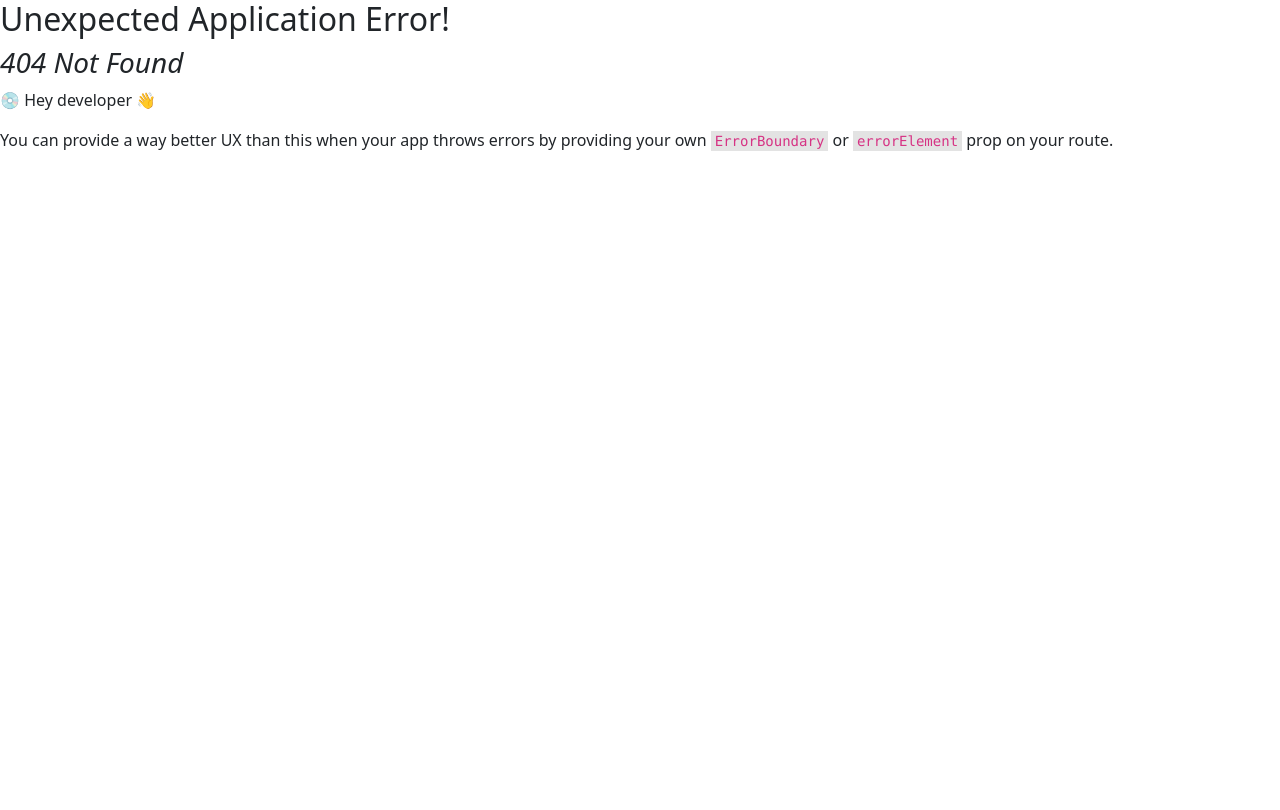
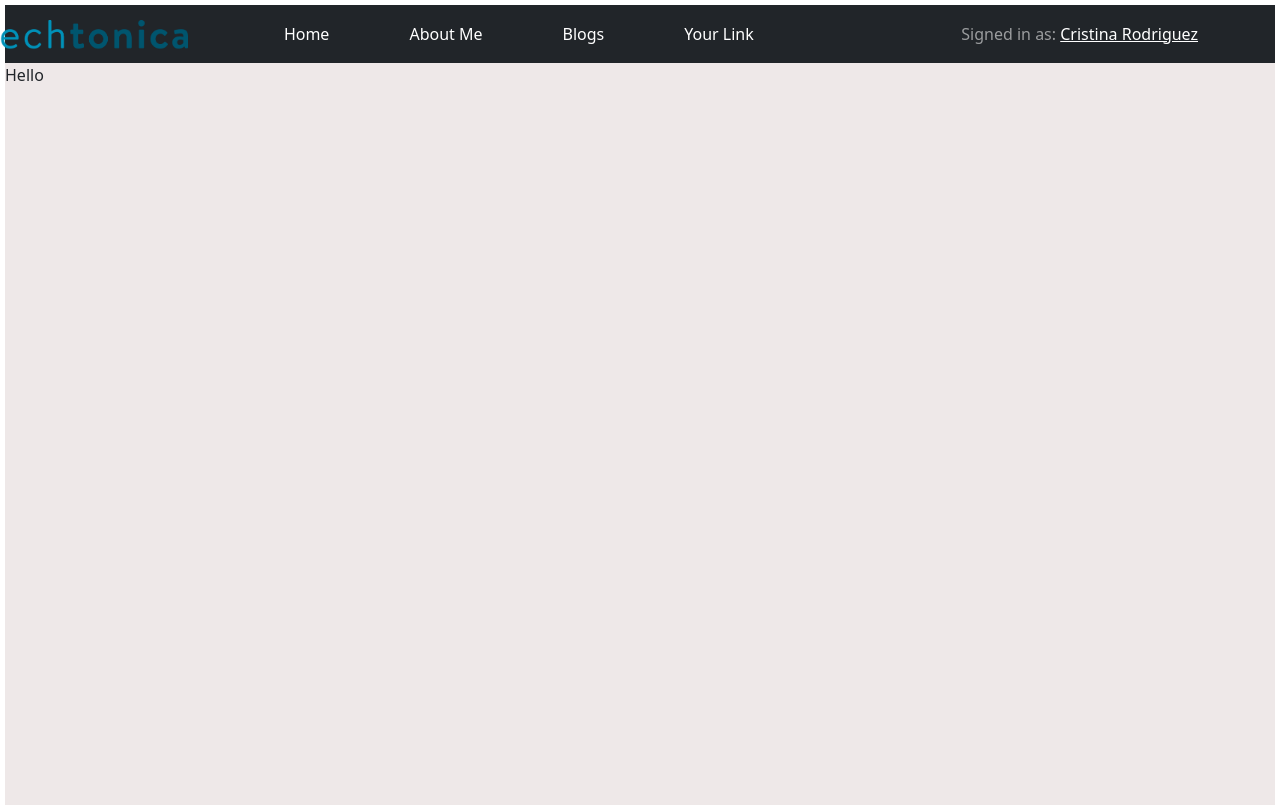
Before and after one commit to TanyaPina/week12-blog, a React (Vite) app in the folder client/: page /aboutme in a window 1280 px wide. Before the commit this address had no page. Built offline with nearby package versions, Linux system fonts and the light colour scheme.

Commit message:
added about me page

```diff
--- a/client/src/components/Navbar.jsx
+++ b/client/src/components/Navbar.jsx
@@ -23,9 +23,9 @@ function MyNavBar(props) {
           Home
         </Nav.Link>
 
-        <Nav.Link to="aboutme"className="nav-link">
+        <Link to="/aboutme" className="nav-link">
         About Me
-      </Nav.Link>
+      </Link>
       <Nav.Link to="api/students"className="nav-link">
       Blogs
       </Nav.Link>
--- /dev/null
+++ b/client/src/pages/AboutMe.jsx
@@ -0,0 +1,11 @@
+import React from "react";
+
+const AboutMe = () => {
+
+    return (
+  <div>Hello</div>
+    );
+};
+
+
+export default AboutMe
```
Also changed, not shown: client/src/App.jsx (+2 -11 lines), 2 other files (tests, documents, lock files or other folders).
